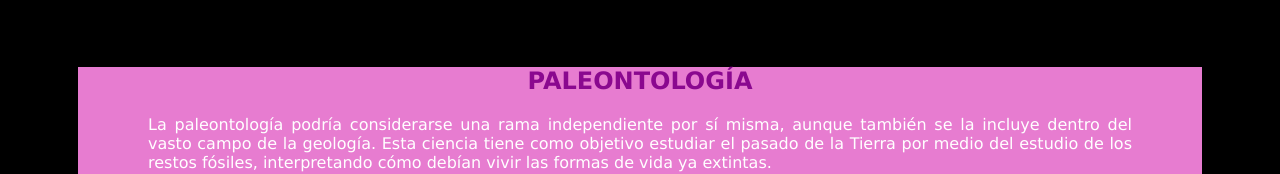
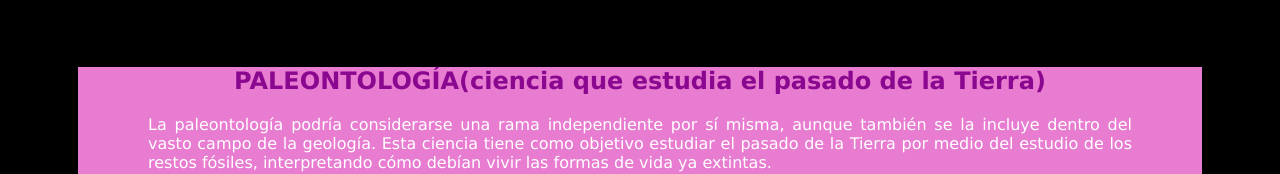
Before and after one commit to gabmenj12/Repositorio1, a plain HTML site: page index.html in a window 1280 px wide. Shown: the part 1542-1716 px from the top of the page. Drawn offline with Linux system fonts and the light colour scheme.

Commit message:
Modificacion2
Modificación de h2 Paleontología

```diff
--- a/index.html
+++ b/index.html
@@ -44,7 +44,7 @@
 </div>
 
 <div class="paleontologia">
-    <h2>PALEONTOLOGÍA</h2>
+    <h2>PALEONTOLOGÍA(ciencia que estudia el pasado de la Tierra)</h2>
          <p>La paleontología podría considerarse una rama independiente por sí misma, aunque también se la incluye dentro del
          vasto campo de la geología. Esta ciencia tiene como objetivo estudiar el pasado de la Tierra por medio del
          estudio de los restos fósiles, interpretando cómo debían vivir las formas de vida ya extintas.</p>
```
